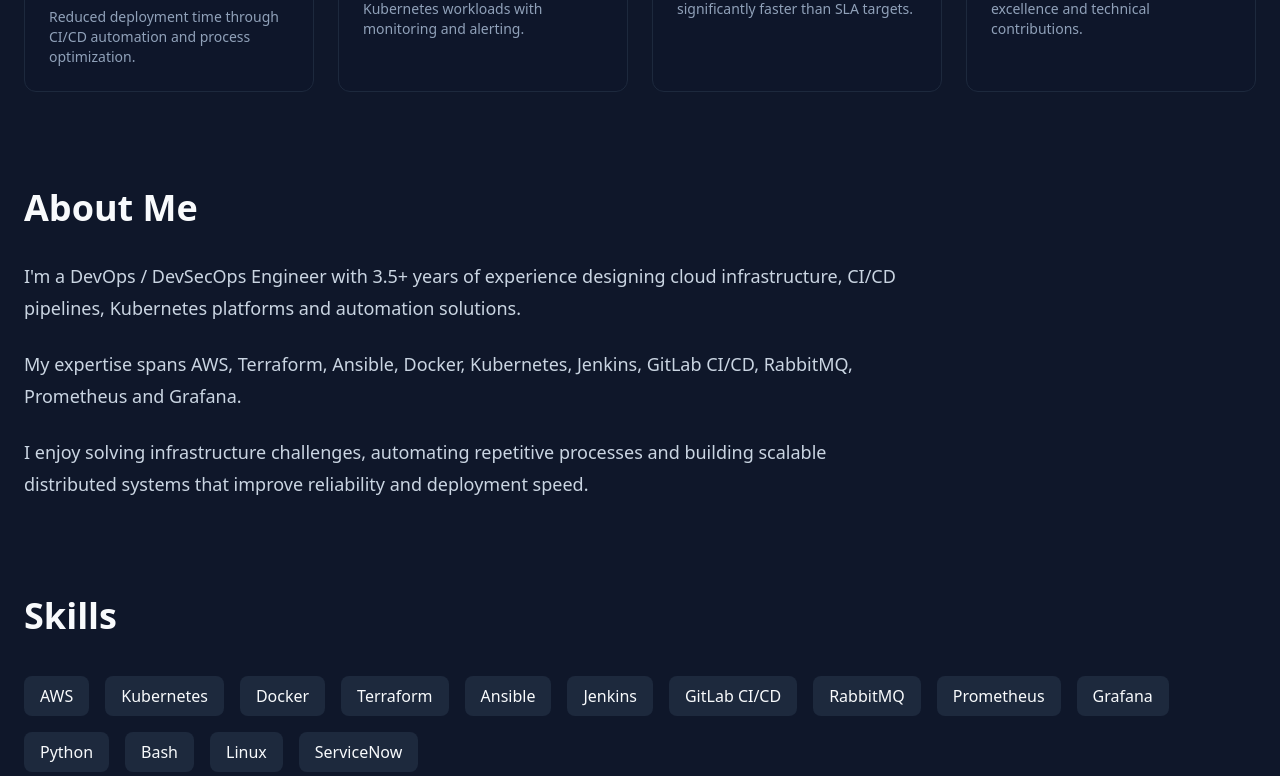
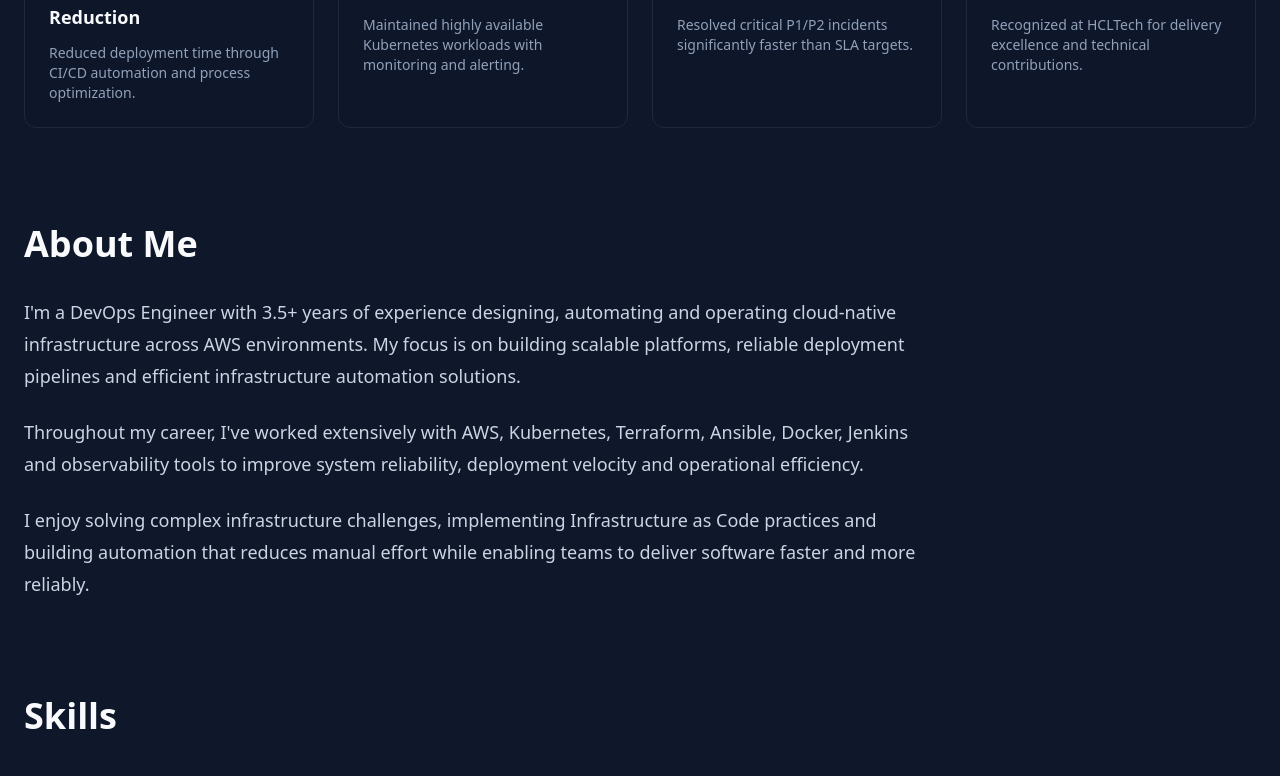
Before and after one commit to shubham-singhS2/shubhamsingh-portfolio, a Next.js app: page / in a window 1280 px wide. Shown: the part 1067-1843 px from the top of the page. Built offline with nearby package versions, Linux system fonts and the light colour scheme.

Commit message:
Portfolio v1.0

```diff
--- a/components/About.tsx
+++ b/components/About.tsx
@@ -9,25 +9,32 @@
       </h2>
 
       <div className="max-w-4xl text-slate-300 text-lg leading-8">
+
         <p>
-          I'm a DevOps / DevSecOps Engineer with 3.5+
-          years of experience designing cloud
-          infrastructure, CI/CD pipelines, Kubernetes
-          platforms and automation solutions.
+          I'm a DevOps Engineer with 3.5+ years of experience
+          designing, automating and operating cloud-native
+          infrastructure across AWS environments. My focus is
+          on building scalable platforms, reliable deployment
+          pipelines and efficient infrastructure automation
+          solutions.
         </p>
 
         <p className="mt-6">
-          My expertise spans AWS, Terraform, Ansible,
-          Docker, Kubernetes, Jenkins, GitLab CI/CD,
-          RabbitMQ, Prometheus and Grafana.
+          Throughout my career, I've worked extensively with
+          AWS, Kubernetes, Terraform, Ansible, Docker,
+          Jenkins and observability tools to improve system
+          reliability, deployment velocity and operational
+          efficiency.
         </p>
 
         <p className="mt-6">
-          I enjoy solving infrastructure challenges,
-          automating repetitive processes and building
-          scalable distributed systems that improve
-          reliability and deployment speed.
+          I enjoy solving complex infrastructure challenges,
+          implementing Infrastructure as Code practices and
+          building automation that reduces manual effort while
+          enabling teams to deliver software faster and more
+          reliably.
         </p>
+
       </div>
     </section>
   );
--- a/components/Hero.tsx
+++ b/components/Hero.tsx
@@ -26,6 +26,9 @@
         <span>DevOps & Cloud Engineer</span>
         <span>Gurugram, India</span>
       </div>
+      <p className="mt-4 text-sm text-slate-500">
+        Last Updated: June 2026
+      </p>
 
       {/* Skills */}
       <div className="mt-8 flex flex-wrap gap-3">
```
